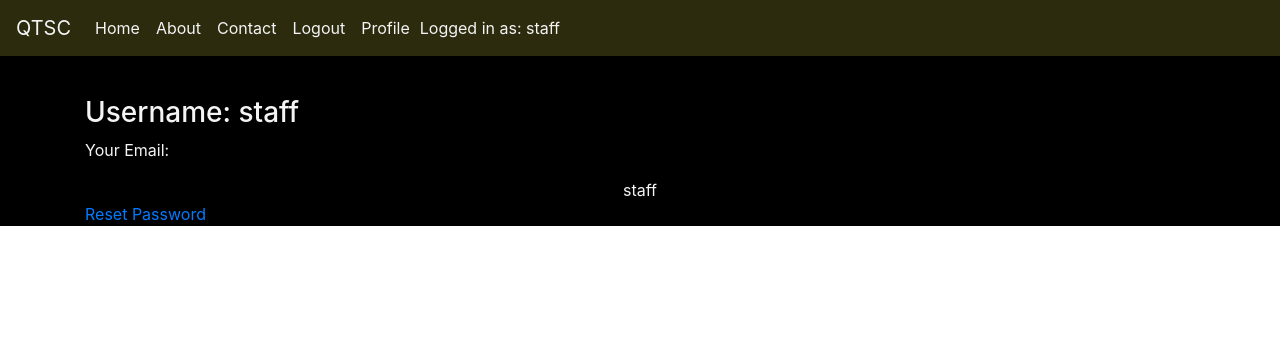
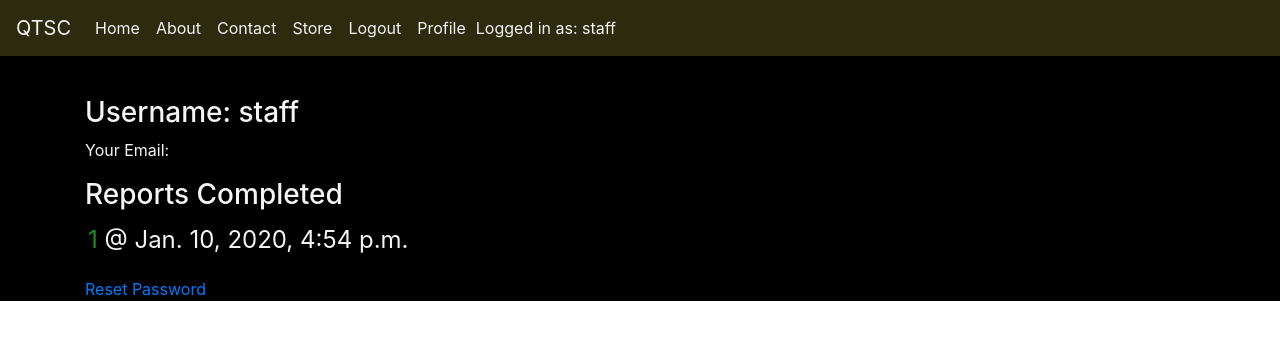
Before and after one commit to JackSnowdon/QSTC, a Django app: page /accounts/profile/ in a window 1280 px wide. Shown: the top 340 px of the page. Run offline with Django 3.2, Linux system fonts and the light colour scheme; a user stored in the database is signed in; data comes from the database, SQL or seed files in the repository; both versions use the stored data as it was after the commit; some libraries are stand-ins or nearby versions.

Commit message:
Stock reports have a user attached and can access all users reports through profiles

```diff
--- a/accounts/templates/profile.html
+++ b/accounts/templates/profile.html
@@ -3,12 +3,10 @@
 <h3>Username: {{ user.profile }}</h3>
 <p>Your Email: {{ user.email }} </p>
 
-<div class="row">
-    <div class="col-12 text-center">
 
-        {{ user }}
-
-    </div>
-</div>
+<h3>Reports Completed</h3>
+{% for r in reports %}
+<p class="report-links"><a href="{% url 'check_report' r.id %}">{{ r.id }}</a> @ {{ r.date }}</p>
+{% endfor %}
 
 <a class="roster-link" href="{% url 'password_reset' %}">Reset Password</a> {% endblock %}
--- a/accounts/views.py
+++ b/accounts/views.py
@@ -76,5 +76,6 @@ def registration(request):
 def user_profile(request):
     """ Display user profile """
     user = User.objects.get(email=request.user.email)
+    reports = user.profile.reports.all()
 
-    return render(request, "profile.html", {"user": user})
+    return render(request, "profile.html", {"user": user, "reports": reports})
--- a/shop/models.py
+++ b/shop/models.py
@@ -1,4 +1,5 @@
 from django.db import models
+from accounts.models import *
 import datetime
 from django.utils import timezone
 
@@ -87,6 +88,7 @@ class Flat(models.Model):
 
 class StockReport(models.Model):
     date = models.DateTimeField(auto_now=True)
+    done_by = models.ForeignKey(Profile, related_name='reports', on_delete=models.PROTECT)
 
     def __str__(self):
         return 'Stock Report {0} Completed on {1}'.format(self.id, self.date.date())
--- a/shop/views.py
+++ b/shop/views.py
@@ -662,6 +662,7 @@ def save_stock_report(request):
         stock = stock_form.save(commit=False)
         date = datetime.datetime.now()
         stock.date = date
+        stock.done_by = request.user.profile
         stock.save()
         report_no = stock.id
 
@@ -678,6 +679,8 @@ def save_stock_report(request):
         save_stock_items(tubes, report_no)
         save_stock_items(vtips, report_no)
         save_stock_items(flats, report_no)
+
+
 
         stock.save()
 
```
Also changed, not shown: shop/templates/single_report.html (+7 -16 lines), accounts/migrations/0001_initial.py, accounts/migrations/0002_profile_staff_access.py (deleted), db.sqlite3, shop/migrations/0001_initial.py.
